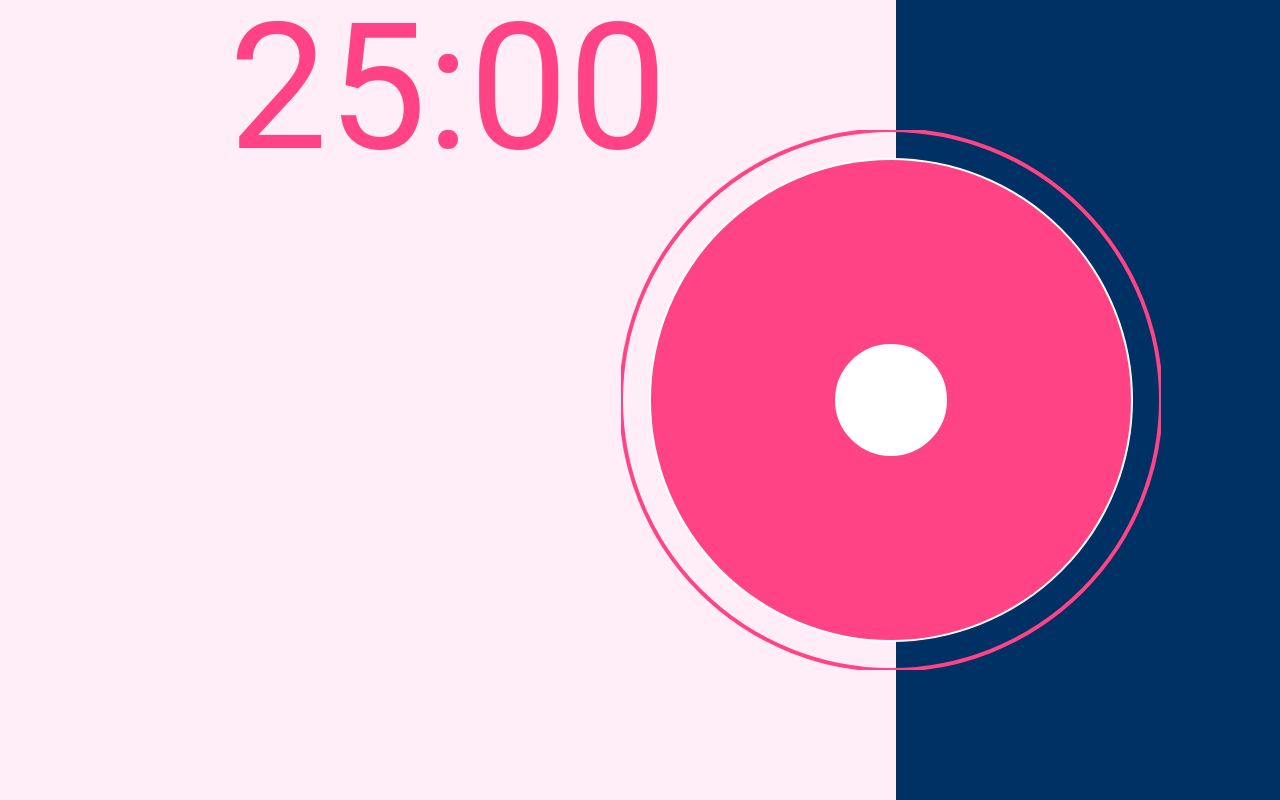
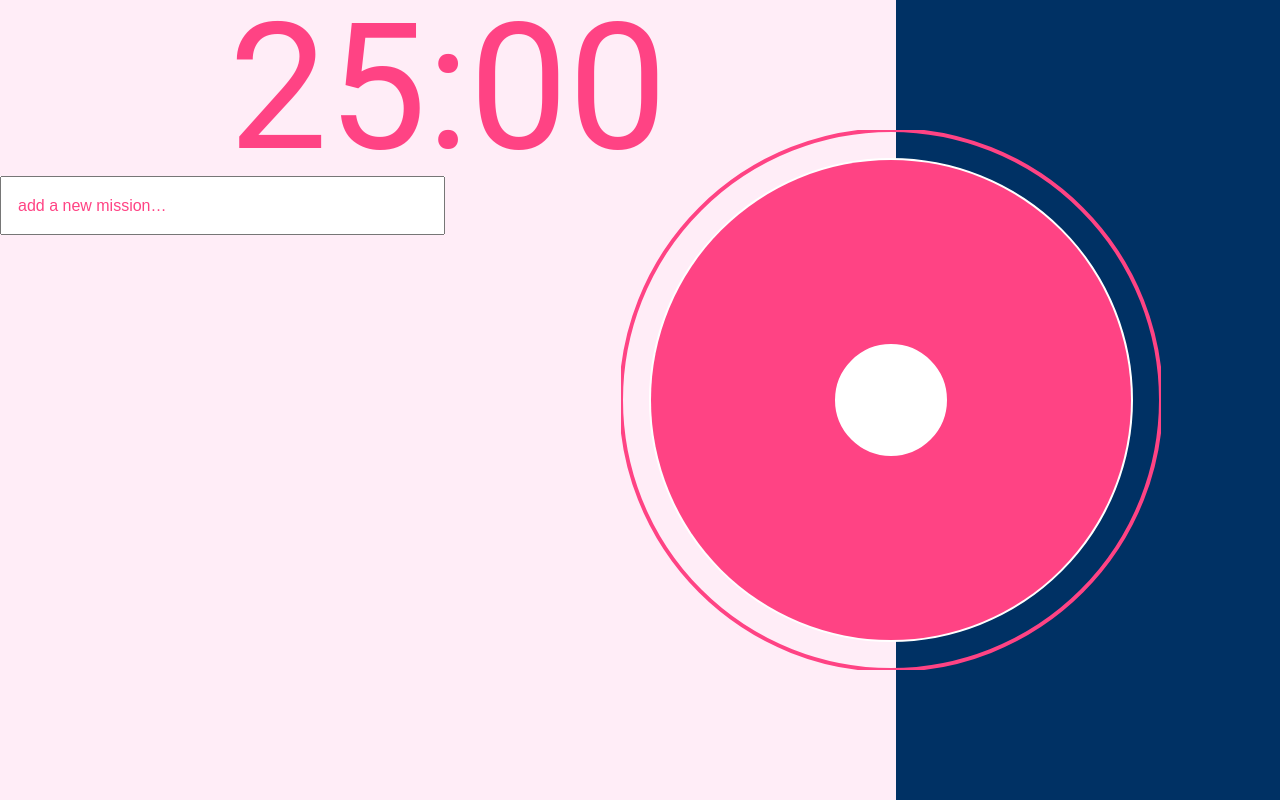
Before and after one commit to akari0624/hexSchool2019Week1_pomodoro, a React (Create React App) app: page / in a window 1280 px wide. Built offline with nearby package versions, Linux system fonts and the light colour scheme.

Commit message:
use the input field

```diff
--- a/src/pages/mainpage/index.tsx
+++ b/src/pages/mainpage/index.tsx
@@ -3,6 +3,7 @@ import Styled from 'styled-components'
 import { FlexWrapper, LeftWrapper, RightWrapper } from './styled'
 import MoveCircle from '../../components/movecircle'
 import CountdownTimeText from '../../components/countdownTimeText'
+import InputField from '../../components/inputField'
 
 const CanvasWrapDiv = Styled.div`
   position: absolute;
@@ -43,10 +44,28 @@ function MainPage() {
     }
   }, [isPaused])
 
+  const [text, setText] = useState('')
+
+  const onInputContentChange = useCallback(
+    (evt: React.ChangeEvent<HTMLInputElement>) => {
+      setText((nowText: string) => evt.currentTarget.value)
+    },
+    [],
+  )
+
   return (
     <FlexWrapper>
       <LeftWrapper>
-        <CountdownTimeText wholeMinutes={countDownMinutes} passedSeconds={passedSeconds} />
+        <CountdownTimeText
+          wholeMinutes={countDownMinutes}
+          passedSeconds={passedSeconds}
+        />
+        <InputField
+          placeholder={'add a new mission…'}
+          data-testid={'addTodoInputTestID'}
+          value={text}
+          onChange={onInputContentChange}
+        />
       </LeftWrapper>
       <RightWrapper>
         <CanvasWrapDiv onClick={handleIsPause}>
```
